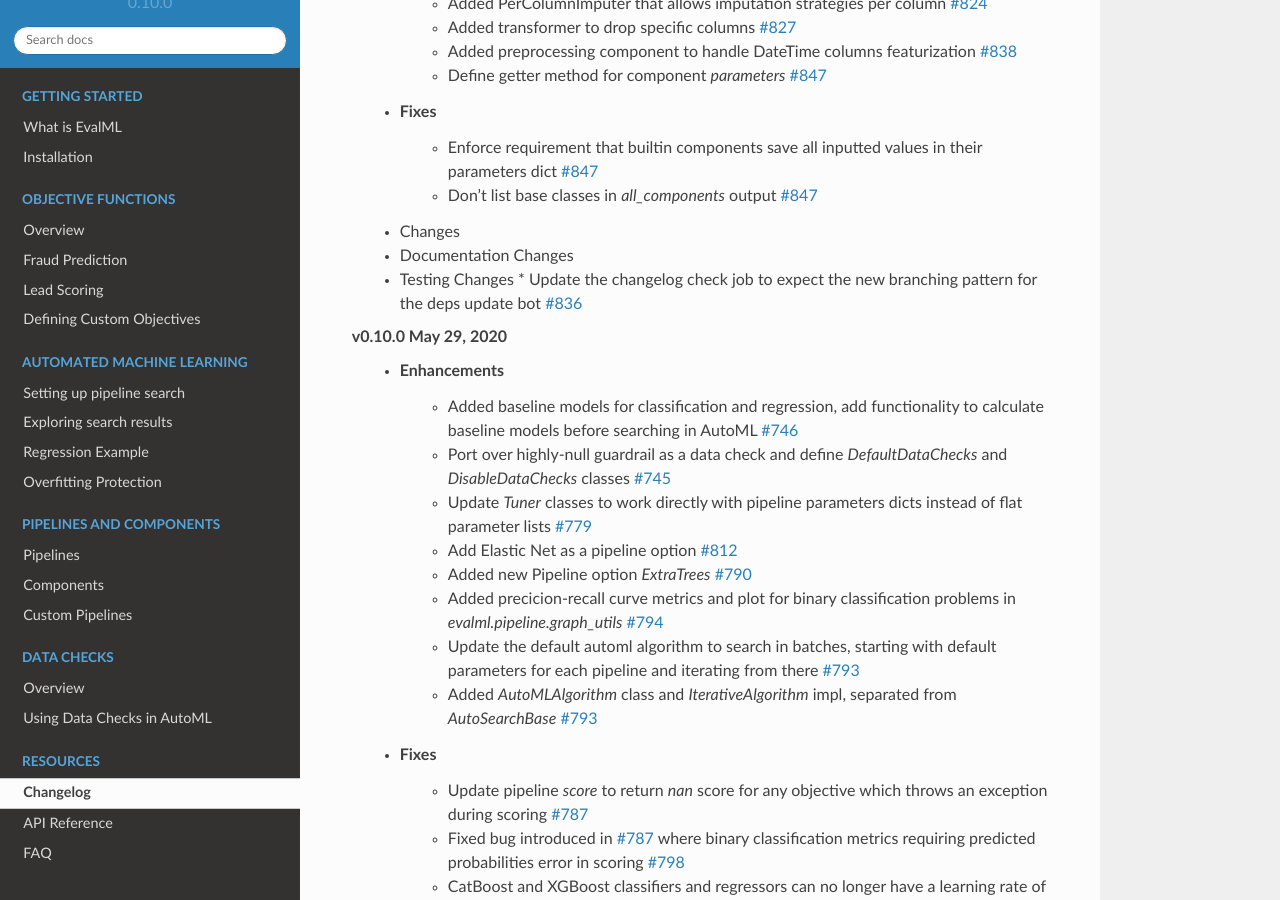
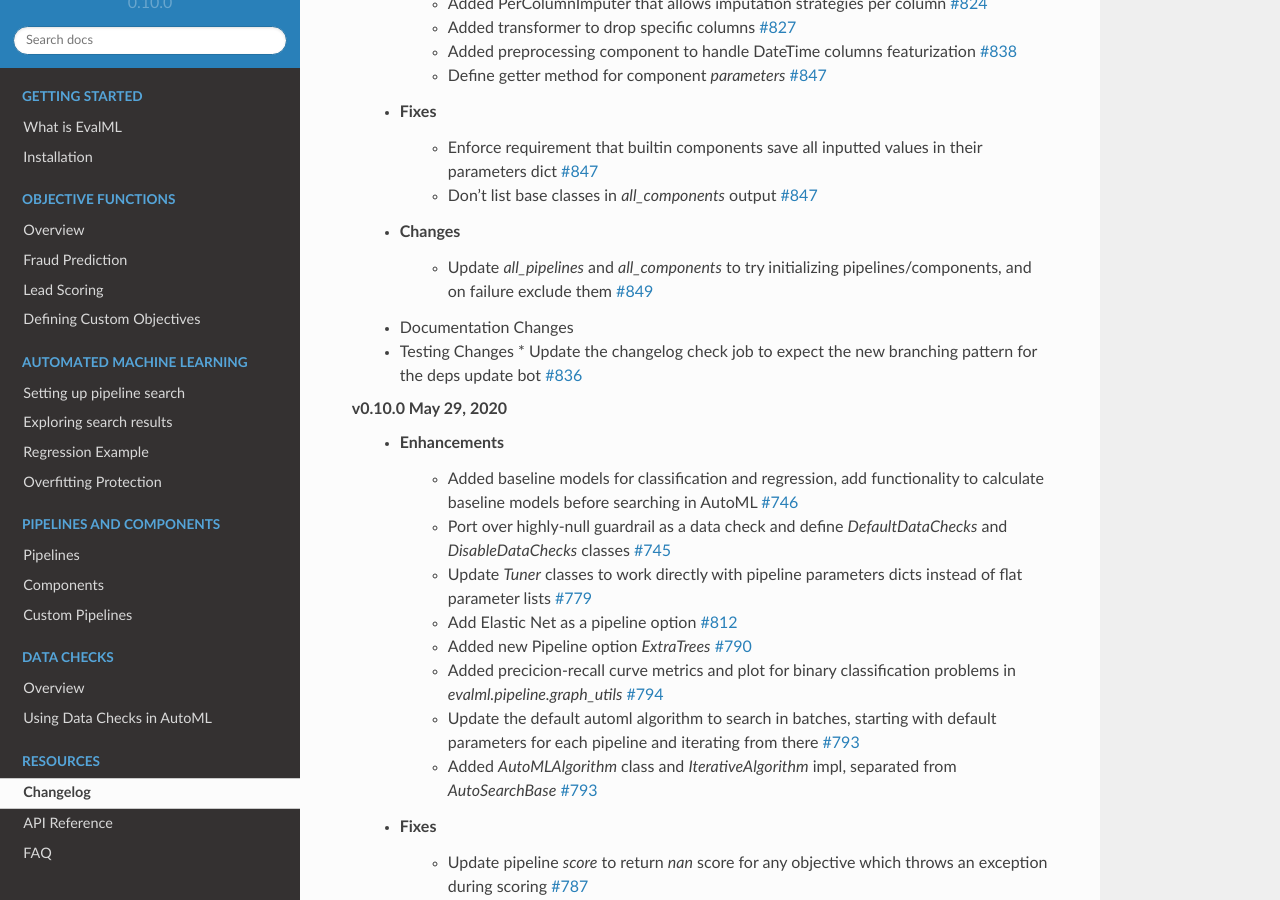
Before and after one commit to alteryx/evalml, a Sphinx documentation site: the page built from docs/source/changelog.rst, in a window 1280 px wide and 900 px high, scrolled down 331 px. Built offline with Sphinx 7.4.7 and the Read the Docs theme 2.0.0, drawn with Linux system fonts in a browser that asks for light colours; comment, search, counter and statistics services are not loaded.

Commit message:
Changelog

```diff
--- a/docs/source/changelog.rst
+++ b/docs/source/changelog.rst
@@ -16,6 +16,7 @@
         * Enforce requirement that builtin components save all inputted values in their parameters dict :pr:`847`
         * Don't list base classes in `all_components` output :pr:`847`
     * Changes
+        * Update `all_pipelines` and `all_components` to try initializing pipelines/components, and on failure exclude them :pr:`849`
     * Documentation Changes
     * Testing Changes
       * Update the changelog check job to expect the new branching pattern for the deps update bot :pr:`836`
```
